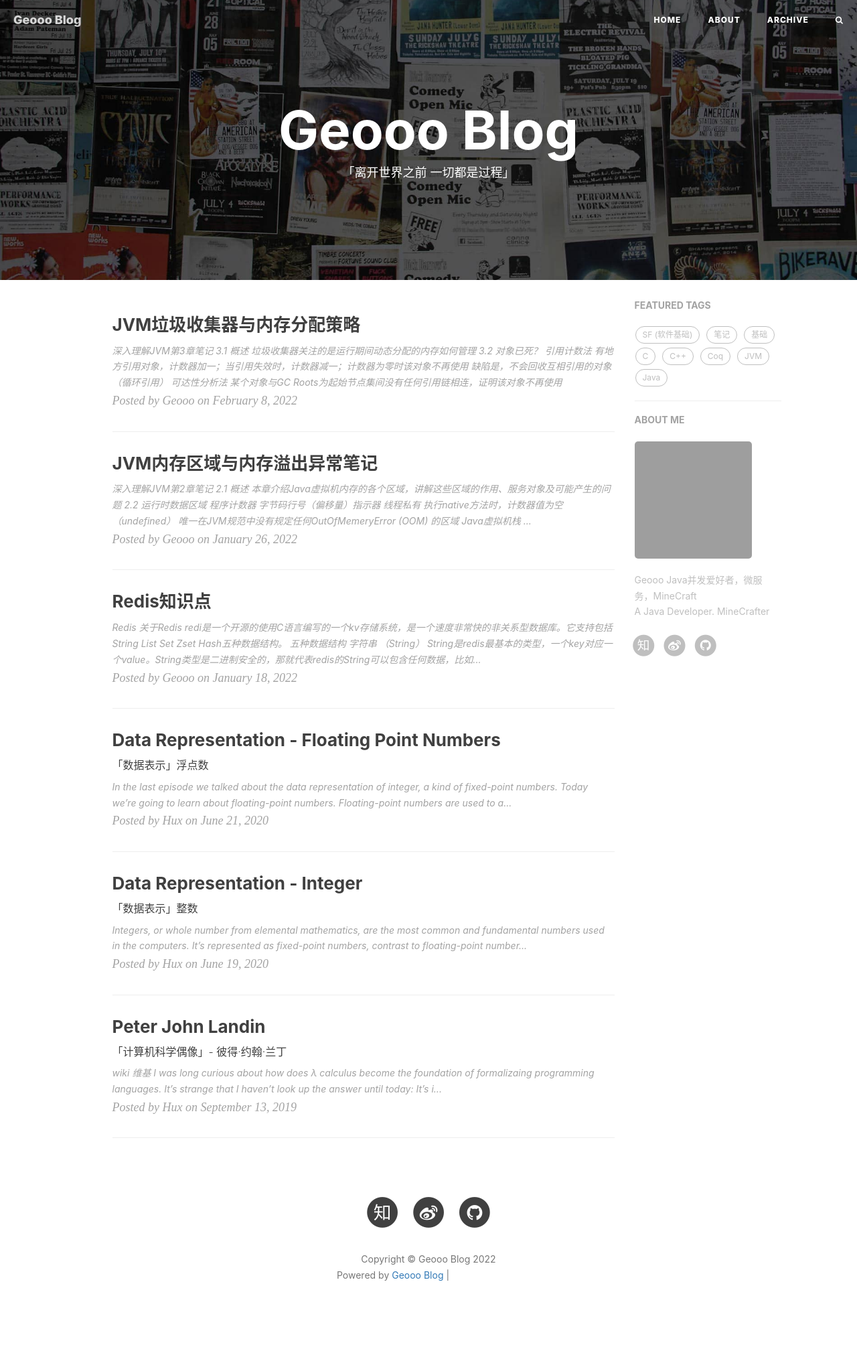
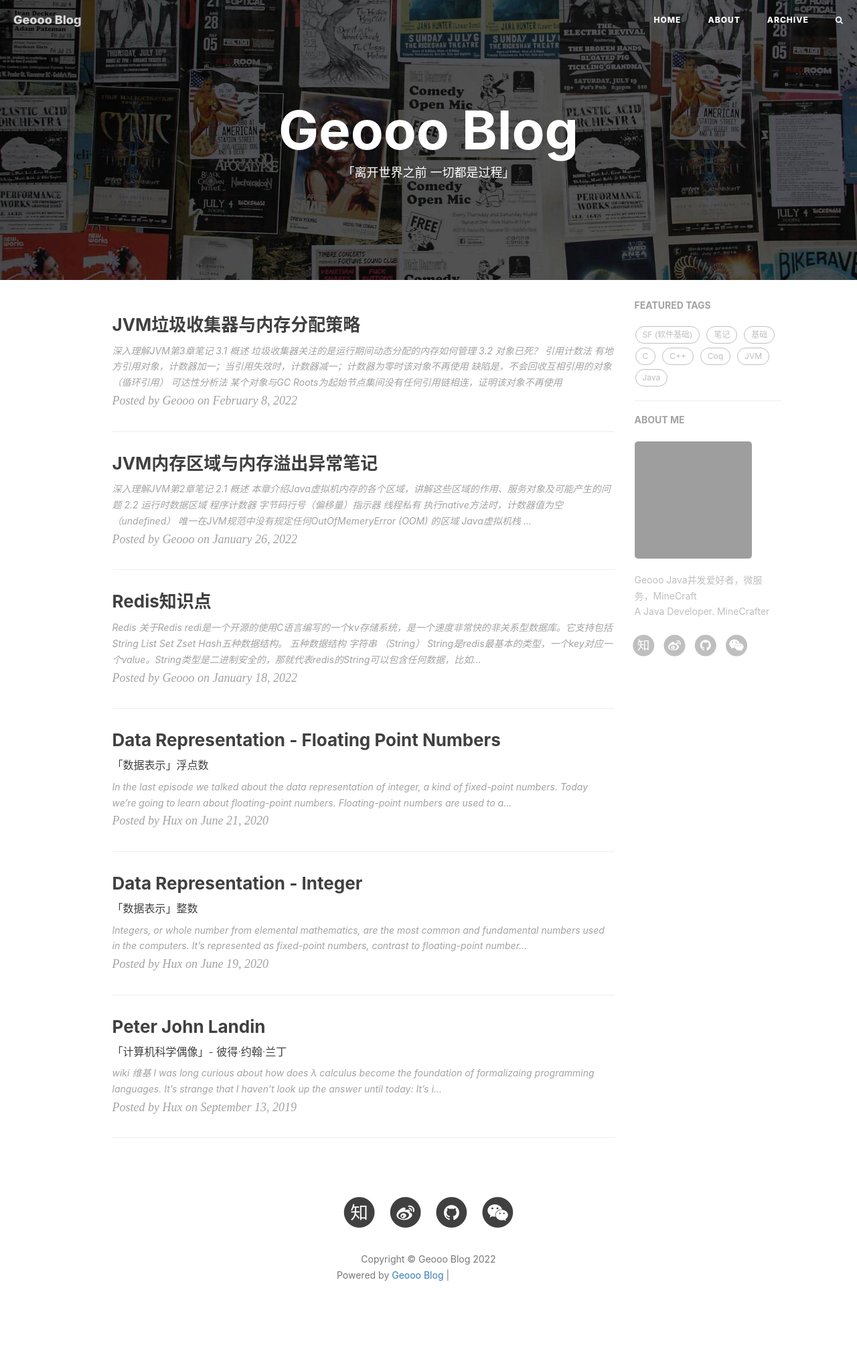
Before and after one commit to Geooo030/Geooo030.github.io, a Jekyll site: the page built from index.html, in a window 1280 px wide. Shown: the whole page at 67% size. Built offline with Jekyll 4.4.1, drawn with Linux system fonts in a browser that asks for light colours; nearby versions of some CDN libraries; the list of posts is cut into pages by our own code; comment, search, counter and statistics services are not loaded; grey boxes are pictures that could not be loaded.

Commit message:
:art: modify cover

```diff
--- a/_config.yml
+++ b/_config.yml
@@ -14,8 +14,9 @@
 # SNS settings
 RSS: false
 weibo_username:     u/2248706384
-zhihu_username:     Geooo
+zhihu_username:     geopolitical
 github_username:    Geooo030
+weixin_username: George805531970
 #twitter_username:   Geooo
 #facebook_username:  huxpro
 #linkedin_username:  firstname-lastname-idxxxx
--- a/_includes/sns-links.html
+++ b/_includes/sns-links.html
@@ -78,4 +78,15 @@
     </a>
   </li>
   {% endif %}
+
+  {% if site.weixin_username %}
+  <li>
+    <a target="_blank" href="http://weibo.com/{{ site.weixin_username }}">
+      <span class="fa-stack fa-lg">
+        <i class="fa fa-circle fa-stack-2x"></i>
+        <i class="fa fa-wechat fa-stack-1x fa-inverse"></i>
+      </span>
+    </a>
+  </li>
+  {% endif %}
 </ul>
```
